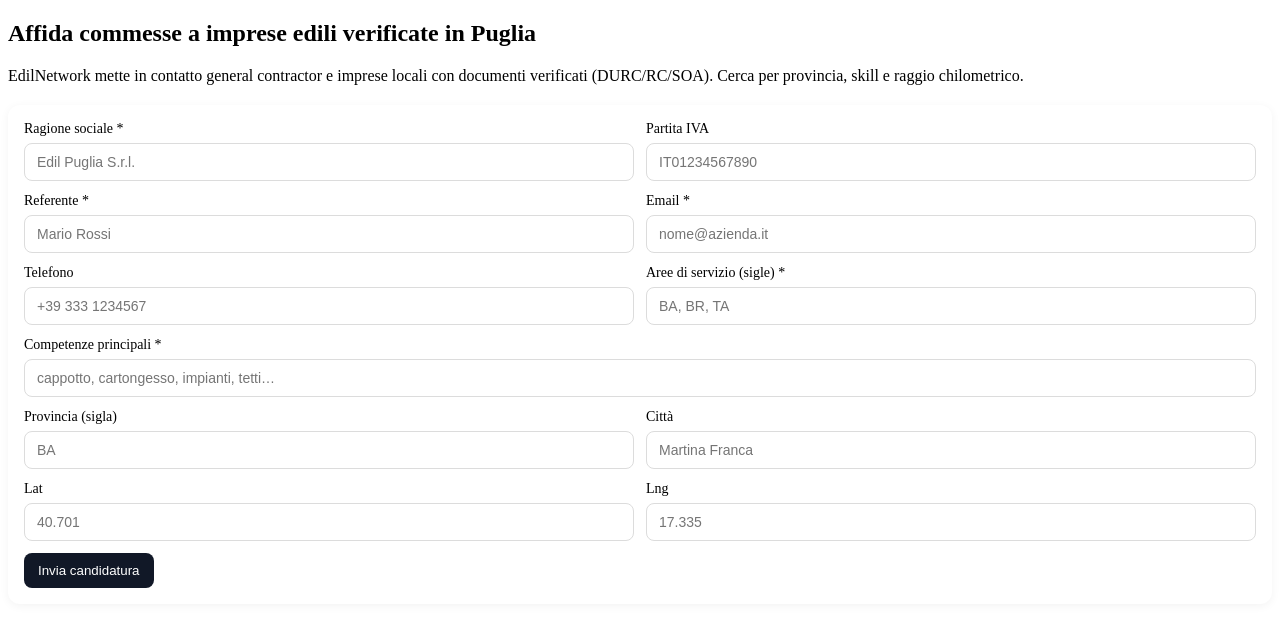
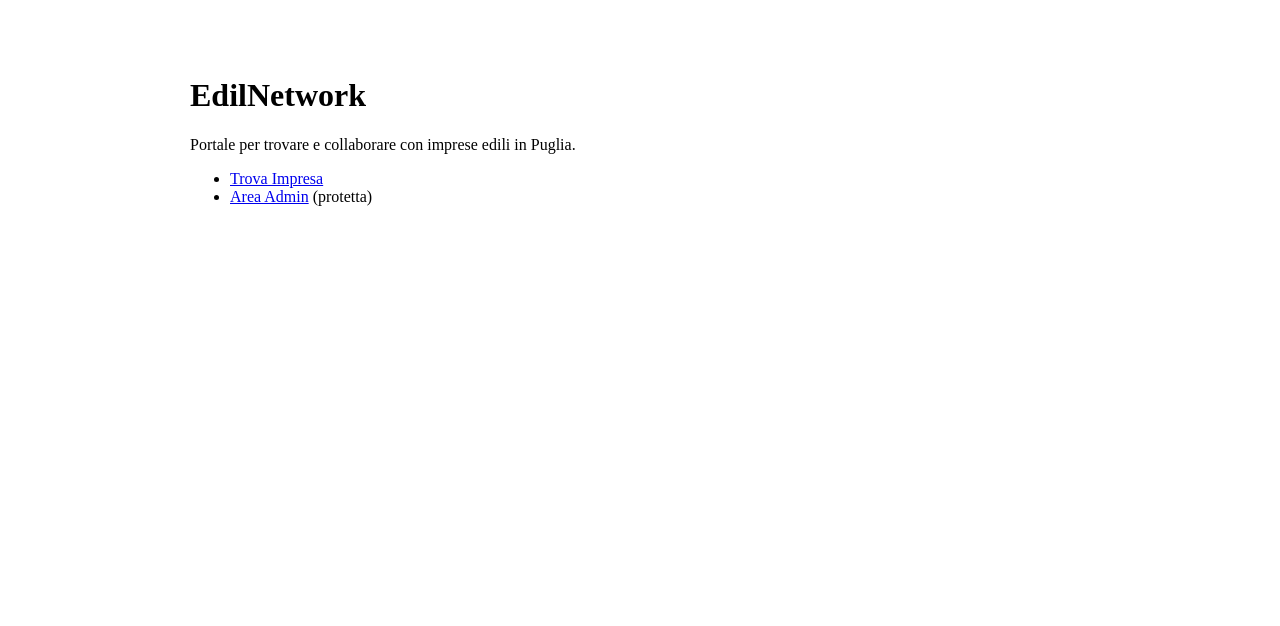
Before and after one commit to edilnetwork/edilnetwork, a Next.js app: page / in a window 1280 px wide. Shown: the top 626 px of the page. Built offline with nearby package versions, Linux system fonts and the light colour scheme.

Commit message:
Update page.tsx

```diff
--- a/app/page.tsx
+++ b/app/page.tsx
@@ -1,14 +1,14 @@
 
-import CompanyForm from './components/company-form'
-
-export default function Page(){
+// app/page.tsx
+export default function Home() {
   return (
-    <main className="hero">
-      <section className="card" style={{marginBottom:20}}>
-        <h1>Affida commesse a imprese edili verificate in Puglia</h1>
-        <p className="lead">EdilNetwork mette in contatto general contractor e imprese locali con documenti verificati (DURC/RC/SOA). Cerca per provincia, skill e raggio chilometrico.</p>
-      </section>
-      <CompanyForm />
+    <main style={{maxWidth: 900, margin: '40px auto', padding: 16}}>
+      <h1>EdilNetwork</h1>
+      <p>Portale per trovare e collaborare con imprese edili in Puglia.</p>
+      <ul>
+        <li><a href="/trova-impresa">Trova Impresa</a></li>
+        <li><a href="/admin">Area Admin</a> (protetta)</li>
+      </ul>
     </main>
   )
 }
```
